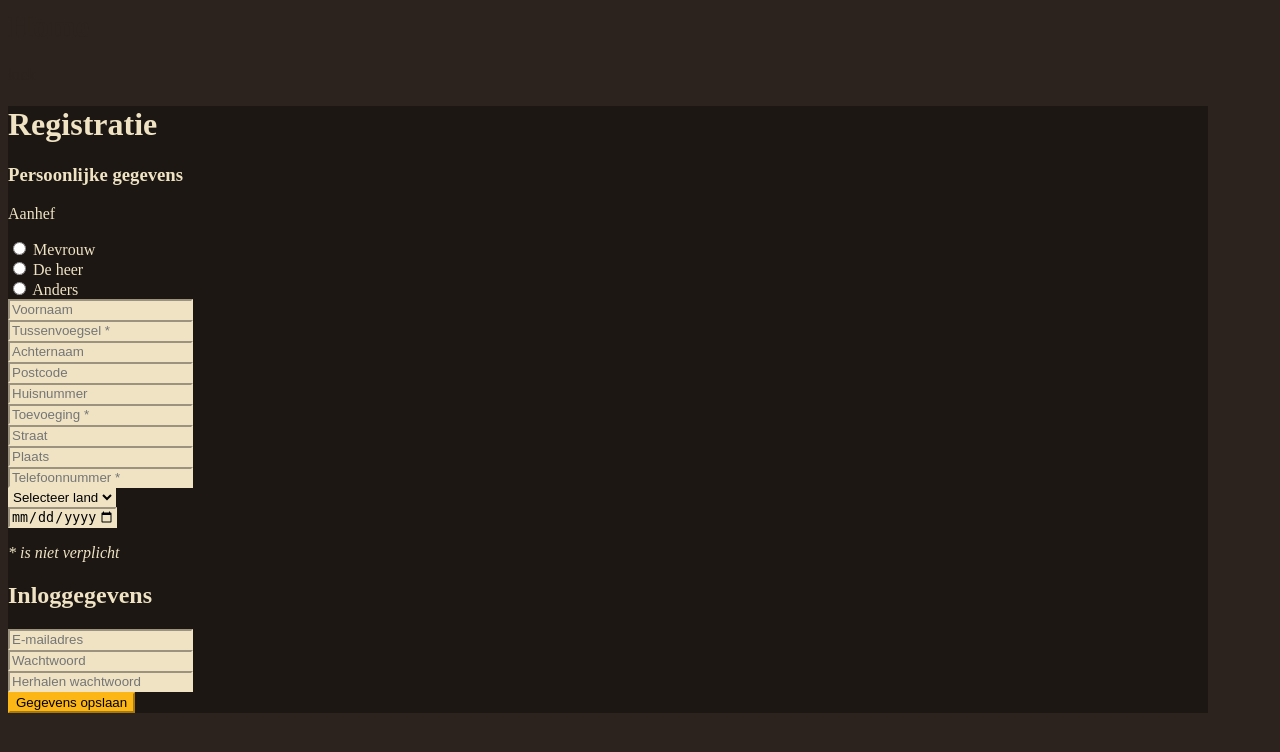
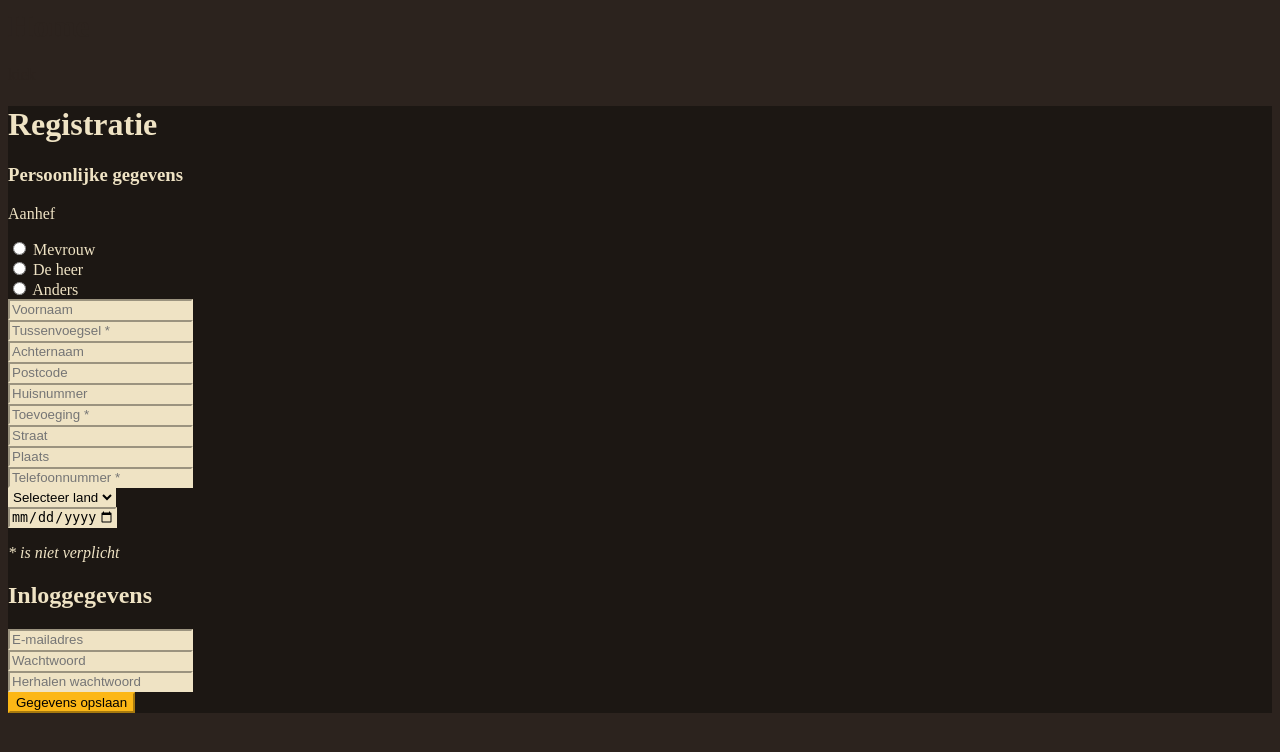
Before and after one commit to Dragmoria/TheSixthString, a PHP site: page /contact/Content/Views/Register.view.php in a window 1280 px wide. Shown: the top 752 px of the page. Run offline with PHP 8.4, Linux system fonts and the light colour scheme.

Commit message:
look update

```diff
--- a/src/Content/Views/Register.view.php
+++ b/src/Content/Views/Register.view.php
@@ -1,31 +1,34 @@
-
 <link rel="stylesheet" href="https://cdn.jsdelivr.net/npm/bootstrap-icons@1.5.0/font/bootstrap-icons.css">
 <style>
-    body{
+    body {
         background-color: #2C231E;
     }
 
 
-      input[type="radio"]:checked{
+    input[type="radio"]:checked {
         background-color: #FCB716;
-        border-color: #FCB716 ;
-        box-shadow: 0 0 0 0rem #FCB716
-      }
-      input[type="radio"]:focus{
-        border-color: #FCB716 ;
+        border-color: #FCB716;
         box-shadow: 0 0 0 0rem #FCB716
     }
 
-      .bg-beige-color{
-        background-color:#EFE3C4;
-        border-color:#EFE3C4
+    input[type="radio"]:focus {
+        border-color: #FCB716;
+        box-shadow: 0 0 0 0rem #FCB716
     }
-      .bg-beige-color:focus,select:focus{
-        border-color:#FCB716;
+
+    .bg-beige-color {
+        background-color: #EFE3C4;
+        border-color: #EFE3C4
+    }
+
+    .bg-beige-color:focus,
+    select:focus {
+        border-color: #FCB716;
         box-shadow: 0 0 0 0.2rem #FCB716;
 
     }
-      .bg-card-custom{
+
+    .bg-card-custom {
         background-color: #1C1713;
     }
 
@@ -34,9 +37,7 @@
 
     }
 
-    .password-input {
-
-    }
+    .password-input {}
 
     .toggle-eye {
         position: absolute;
@@ -50,7 +51,7 @@
 
 <h1 style="color:#2C231E">Home</h1>
 <p style="color:#2C231E">kiek</p>
-    <?$date = date("Y-m-d");
+<? $date = date("Y-m-d");
 $spacer = '<div class="spacer"></div>';
 $fields = array(
     'Voornaam' => array('name' => 'firstname', 'importance' => 'required'),
@@ -61,45 +62,57 @@
     'Toevoeging *' => array('name' => 'addition', 'importance' => 'notrequired'),
     'Straat' => array('name' => 'street', 'importance' => 'required'),
     'Plaats' => array('name' => 'city', 'importance' => 'required'),
-        'Telefoonnummer *' => array('name' => 'phonenumber', 'importance' => 'notrequired'),
+    'Telefoonnummer *' => array('name' => 'phonenumber', 'importance' => 'notrequired')
 );
-
 ?>
 
 
 
 
-
-<form class="ms-auto me-auto mb-5 card p-1 bg-card-custom" style="width: 1200px;"  method="POST" action="/Register" onsubmit="return validatePasswords()">
-        <div class="container">
+<div class="container d-flex justify-content-center">
+    <div class="card p-1 bg-card-custom w-75 d-inline-block">
+        <div class="card-body">
+            <form class="" method="POST" action="/Register" onsubmit="return validatePasswords()">
+                <div class="row">
                     <div class="col-auto mt-4 ms-4 mb-3">
                         <h1 style="color:#EFE3C4">Registratie</h1>
                         <?= $spacer . $spacer ?>
                         <h3 style="color:#EFE3C4">Persoonlijke gegevens</h3>
                         <div class="spacer"></div>
                         <p style="color:#EFE3C4">Aanhef</p>
-                        <?php foreach (['Mevrouw'=> 'female', 'De heer' => 'male', 'Anders' => 'else'] as $label => $name): ?>
+                        <?php foreach (['Mevrouw' => 'female', 'De heer' => 'male', 'Anders' => 'else'] as $label => $name): ?>
                             <div class="col-auto form-check form-check-inline">
-                                <input class="form-check-input" type="radio" name="inlineRadioOptions" id="<?= $name ?>" value="<?php echo $label; ?>" required>
-                                <label style="color:#EFE3C4" class="form-check-label" for="<?= $label ?>"><?= $label ?></label>
+                                <input class="form-check-input" type="radio" name="inlineRadioOptions" id="<?= $name ?>"
+                                    value="<?php echo $label; ?>" required>
+                                <label style="color:#EFE3C4" class="form-check-label" for="<?= $label ?>">
+                                    <?= $label ?>
+                                </label>
                             </div>
                         <?php endforeach; ?>
                     </div>
                 </div>
+                <div class="row">
+                    <?php $index = 0;
+                    foreach ($fields as $label => $field): ?>
+                        <div class="col-4 mb-3">
+                            <input type="text" class="form-control bg-beige-color" id="<?= $field['name'] ?>"
+                                name="<?= $field['name'] ?>" placeholder="<?php echo $label; ?>" <?php echo ($field['importance'] === 'required') ? 'required' : ''; ?>>
                         </div>
-    </div>
-    <div class="container">
-        <div class="row">
-            <?php foreach ($fields as $label => $field): ?>
-                <div class="col-3 ms-4 mb-3">
-                    <input type="form-check-text" class="form-control bg-beige-color" id="<?= $field['name'] ?>" name="<?= $field['name'] ?>" placeholder="<?php echo $label; ?>" <?php echo ($field['importance'] === 'required') ? 'required' : ''; ?>>
-                </div>
+
+                        <?php
+                        // Increment the index
+                        $index++;
+
+                        // Check if it's the third field, and not the last field
+                        if ($index % 3 === 0 && $index < count($fields)) {
+                            echo '</div><div class="row">';
+                        }
+                        ?>
                     <?php endforeach; ?>
                 </div>
-    </div>
-    <div class="container">
+
                 <div class="row">
-        <div class="col-3 ms-4 mb-3">
+                    <div class="col-4 mb-3">
                         <select class="form-select bg-beige-color" id="country" name="country" required>
                             <option value="" disabled selected>Selecteer land</option>
                             <option value="1">Nederland</option>
@@ -107,41 +120,58 @@
                             <option value="3">Luxemburg</option>
                         </select>
                     </div>
-            <div class="col-3 ms-4 mb-3">
-                <input type="date" class="form-control bg-beige-color" id="birthdate" name="birthdate" min="1900-01-01" max="2050-12-31" / required>
+                    <div class="col-4 mb-3">
+                        <input type="date" class="form-control bg-beige-color" id="birthdate" name="birthdate"
+                            min="1900-01-01" max="2050-12-31" / required>
                     </div>
                 </div>
-    </div>
-    <div class="container">
+
+
+                <div class="row">
                     <div class="col-3 ms-4 mb-3">
-            <i><p style="color:#EFE3C4">* is niet verplicht</p></i>
+                        <i>
+                            <p style="color:#EFE3C4">* is niet verplicht</p>
+                        </i>
                     </div>
                     <div class="spacer"></div>
                     <div class="col-3 ms-4 mb-3">
                         <h2 style="color:#EFE3C4">Inloggegevens</h2>
                     </div>
                     <div class="spacer"></div>
+                </div>
                 <div class="row">
                     <?php foreach (['E-mailadres' => 'email', 'Wachtwoord' => 'password', 'Herhalen wachtwoord' => 'repeatPassword'] as $label => $name): ?>
-                <div class="col-3 ms-4 mb-3">
+                        <div class="col-4 mb-3">
                             <?php if ($name === 'password' || $name === 'repeatPassword'): ?>
                                 <div class="password-container">
-                            <input type="<?= $label === 'email' ? 'text' : 'password' ?>" class="form-control bg-beige-color password-input" id="<?= $name ?>" name="<?= $name ?>" placeholder="<?= $label ?>" required>
-                            <i class="bs bi-eye-slash-fill toggle-eye"  onclick="togglePasswordVisibility('<?= $name ?>')"></i>
+                                    <input type="<?= $label === 'email' ? 'text' : 'password' ?>"
+                                        class="form-control bg-beige-color password-input" id="<?= $name ?>" name="<?= $name ?>"
+                                        placeholder="<?= $label ?>" required>
+                                    <i class="bs bi-eye-slash-fill toggle-eye"
+                                        onclick="togglePasswordVisibility('<?= $name ?>')"></i>
                                 </div>
                             <?php else: ?>
-                        <input type="text" class="form-control form-check-inline bg-beige-color" id="<?= $name ?>" name="<?= $name ?>" placeholder="<?= $label ?>" required>
+                                <input type="text" class="form-control form-check-inline bg-beige-color" id="<?= $name ?>"
+                                    name="<?= $name ?>" placeholder="<?= $label ?>" required>
                             <?php endif; ?>
                         </div>
                     <?php endforeach; ?>
                     <div class="spacer"></div>
                     <div class="row">
                         <div class="col-10 ms-4 mb-5 text-center">
-                    <button type="submit" id="saveButton" name="saveButton" class="btn btn-primary rounded-pill form-check form-check-inline bg-beige-color" style="background-color:#FCB716;border-color:#FCB716">Gegevens opslaan</button>
-                </div>
+                            <button type="submit" id="saveButton" name="saveButton"
+                                class="btn btn-primary rounded-pill form-check form-check-inline bg-beige-color"
+                                style="background-color:#FCB716;border-color:#FCB716">Gegevens opslaan</button>
                         </div>
                     </div>
             </form>
+        </div>
+    </div>
+
+
+</div>
+</div>
+
 
 <script>
     document.addEventListener('DOMContentLoaded', function () {
--- a/src/Content/Views/loginPage.view.php
+++ b/src/Content/Views/loginPage.view.php
@@ -45,10 +45,10 @@
 
 </style>
 
-<div class="container-sm mb-custom mt-custom me-custom ms-custom" >
-    <form class="card p-1 bg-card-custom" style="height: 500px;" method="POST" action="/Account">
+<div class="container-sm card p-1 bg-card-custom" mb-custom mt-custom me-custom ms-custom" >
+    <form class= style="height: 500px;" method="POST" action="/Account">
         <div class="container ms-3 mt-3">
-            <h2 style="color:#EFE3C4">Sixt</h2>
+            <h2 style="color:#EFE3C4">Sixth</h2>
             <h1 style="color:#EFE3C4">Inloggen</h1>
         </div>
             <div class="container col-auto ms-5 me-5 mb-2 mt-5">
```
Lines whose indentation alone changed are shown as unchanged.
